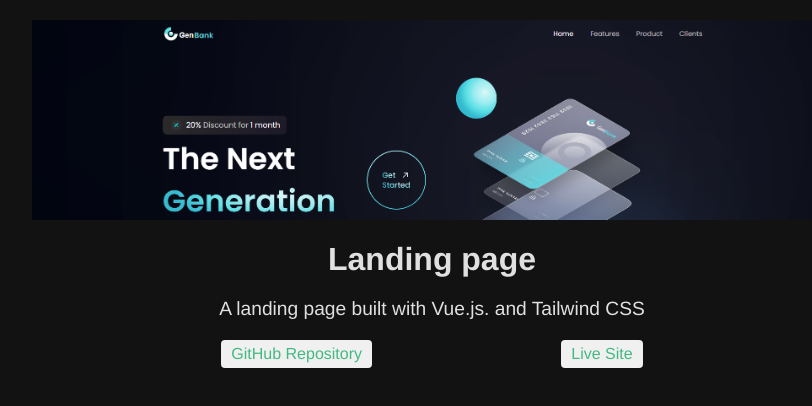
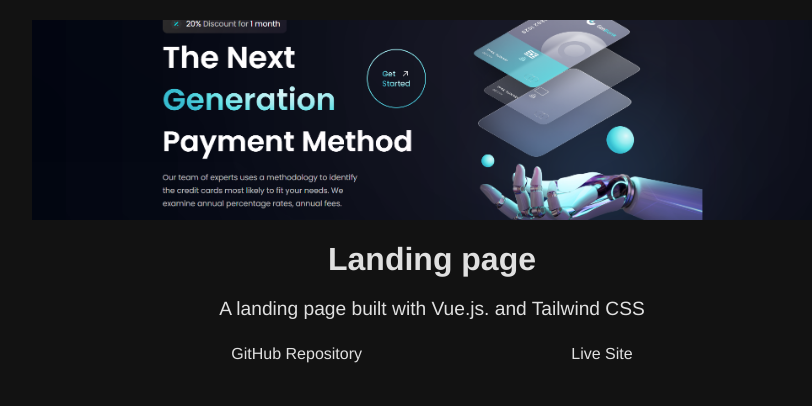
Before and after one commit to user4302/angeloedz, a Vue app: page /project/1 in a window 1280 px wide. Shown: the top 406 px of the page, without its empty margins (208-1020 px from the left). Built offline with nearby package versions, Linux system fonts and the light colour scheme.

Commit message:
crop banner by 33% and align to center

```diff
--- a/src/views/ProjectView.vue
+++ b/src/views/ProjectView.vue
@@ -38,13 +38,16 @@ export default {
   width: 100%;
   height: 200px; /* Set a fixed height for the banner */
   overflow: hidden;
+  display: flex;
+  align-items: center; /* Center the image vertically */
+  justify-content: center; /* Center the image horizontally */
 }
 
 .project-banner {
   width: 100%;
   height: auto;
   object-fit: cover;
-  object-position: center;
+  object-position: center; /* Center the image vertically and horizontally */
 }
 
 h1 {
@@ -64,15 +67,12 @@ p {
 }
 
 a {
-  color: #42b983;
   text-decoration: none;
   padding: 5px 10px;
   border-radius: 4px;
-  background-color: #f0f0f0;
 }
 
 a:hover {
   text-decoration: underline;
-  background-color: #e0e0e0;
 }
 </style>
```
